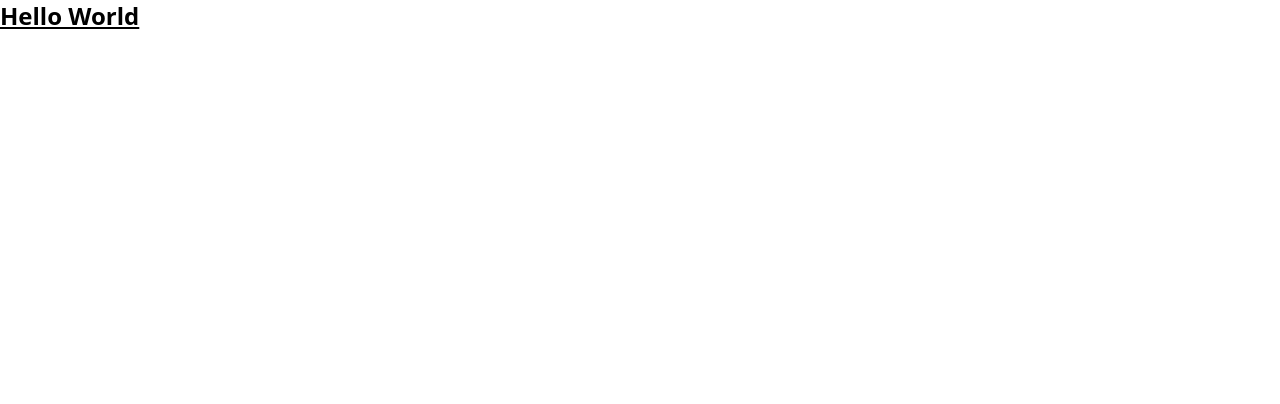
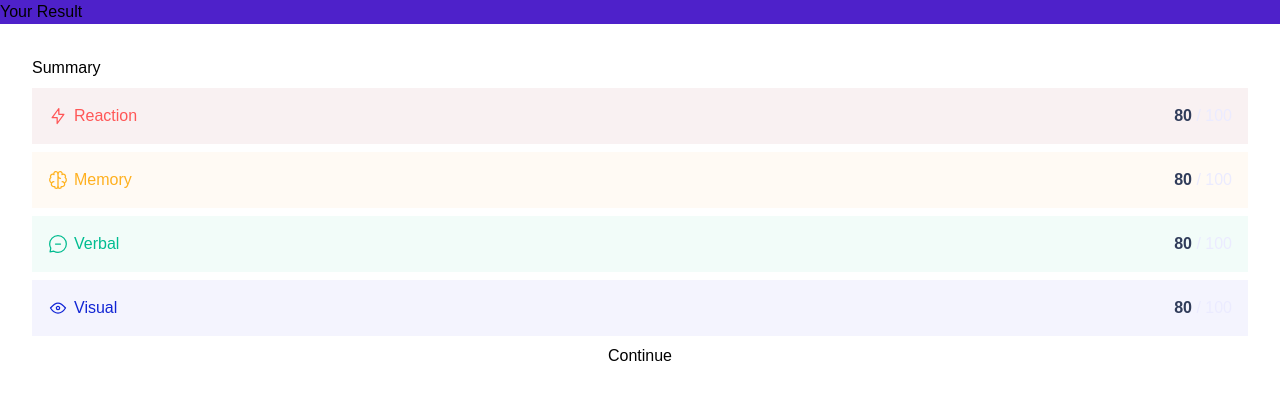
Before and after one commit to farizoctavy/latihanLima, a website: page index.html in a window 1280 px wide. Drawn offline with Linux system fonts and the light colour scheme.

Commit message:
solat dulu

```diff
--- a/index.html
+++ b/index.html
@@ -6,7 +6,48 @@
     <title>Document</title>
     <link rel="stylesheet" href="./src/output.css">
 </head>
-<body>
-    <h1 class="text-2xl font-bold underline">Hello World</h1>
+<body class="bg-white">
+    <div class="flex flex-col ">
+        <div class="bg-violetBlue">
+            <h1>Your Result</h1>
+        </div>
+
+        <div class="flex flex-col gap-2 p-8">
+            <h1>Summary</h1>
+            <div class="flex flex-row justify-between items-center p-4 bg-backgroundRed text-lightRed ">
+                <div class="flex flex-row gap-1.5">
+                    <img src="./src/assets/images/icon-reaction.svg" alt="">
+                    <p>Reaction</p>
+                </div>
+                <p class="text-lightLavender"><span class="font-bold text-darkGreyBlue">80</span> / 100</p>
+            </div>
+
+            <div class="flex flex-row justify-between items-center p-4 bg-backgroundOrangeYellow text-orangeYellow ">
+                <div class="flex flex-row gap-1.5">
+                    <img src="./src/assets/images/icon-memory.svg" alt="">
+                    <p>Memory</p>
+                </div>
+                <p class="text-lightLavender"><span class="font-bold text-darkGreyBlue">80</span> / 100</p>
+            </div>
+
+            <div class="flex flex-row justify-between items-center p-4 bg-backgroundGreenTeal text-greenTeal ">
+                <div class="flex flex-row gap-1.5">
+                    <img src="./src/assets/images/icon-verbal.svg" alt="">
+                    <p>Verbal</p>
+                </div>
+                <p class="text-lightLavender"><span class="font-bold text-darkGreyBlue">80</span> / 100</p>
+            </div>
+
+            <div class="flex flex-row justify-between items-center p-4 bg-backgroundCobaltBlue text-cobaltBlue ">
+                <div class="flex flex-row gap-1.5">
+                    <img src="./src/assets/images/icon-visual.svg" alt="">
+                    <p>Visual</p>
+                </div>
+                <p class="text-lightLavender"><span class="font-bold text-darkGreyBlue">80</span> / 100</p>
+            </div>
+
+            <button class="">Continue</button>
+        </div>
+    </div>
 </body>
 </html>
--- a/src/input.css
+++ b/src/input.css
@@ -1 +1,27 @@
-@import "tailwindcss"
+@import "tailwindcss";
+
+@theme{
+    /*primary*/
+    --color-lightRed: hsl(0, 100%, 67%);
+    --color-orangeYellow: hsl(39, 100%, 56%);
+    --color-greenTeal: hsl(166, 100%, 37%);
+    --color-cobaltBlue: hsl(234, 85%, 45%);
+    --color-backgroundRed : #f9f1f2;
+    --color-backgroundOrangeYellow: #fffaf4;
+    --color-backgroundGreenTeal: #f2fcf9;
+    --color-backgroundCobaltBlue: #f4f4fe;
+    /*gradient*/
+    --color-lightSlateBlue: hsl(252, 100%, 67%);
+    --color-lightRoyalBlue: hsl(241, 81%, 54%);
+    --color-violetBlue: hsla(256, 72%, 46%, 1);
+    --color-persianBlue: hsla(241, 72%, 46%, 0);
+    /*neutral*/
+    --color-white: hsl(0, 0%, 100%);
+    --color-paleBlue: hsl(221, 100%, 96%);
+    --color-lightLavender: hsl(241, 100%, 96%);
+    --color-darkGreyBlue: hsl(223, 30%, 27%);
+}
+
+@theme {
+    --default-font-family: 'Hanken Grotesk', sans-serif;
+}
--- /dev/null
+++ b/style-guide.md
@@ -0,0 +1,53 @@
+# Front-end Style Guide
+
+## Layout
+
+The designs were created to the following widths:
+
+- Mobile: 375px
+- Desktop: 1440px
+
+> 💡 These are just the design sizes. Ensure content is responsive and meets WCAG requirements by testing the full range of screen sizes from 320px to large screens.
+
+## Colors
+
+### Primary
+
+- Light red: hsl(0, 100%, 67%)
+- Orangey yellow: hsl(39, 100%, 56%)
+- Green teal: hsl(166, 100%, 37%)
+- Cobalt blue: hsl(234, 85%, 45%)
+
+## Gradients
+
+- Light slate blue (background): hsl(252, 100%, 67%)
+- Light royal blue (background): hsl(241, 81%, 54%)
+
+- Violet blue (circle): hsla(256, 72%, 46%, 1)
+- Persian blue (circle): hsla(241, 72%, 46%, 0)
+
+
+
+### Neutral
+
+- White: hsl(0, 0%, 100%)
+- Pale blue: hsl(221, 100%, 96%)
+- Light lavender: hsl(241, 100%, 89%)
+- Dark gray blue: hsl(224, 30%, 27%)
+
+### Notes
+
+Use transparency to get the color variations necessary to match the design. Hint: look into using `hsla()`.
+
+## Typography
+
+### Body Copy
+
+- Font size (paragraphs): 18px
+
+### Font
+
+- Family: [Hanken Grotesk](https://fonts.google.com/specimen/Hanken+Grotesk)
+- Weights: 500, 700, 800
+
+> 💎 [Upgrade to Pro](https://www.frontendmentor.io/pro?ref=style-guide) for design file access to see all design details and get hands-on experience using a professional workflow with tools like Figma.
```
Also changed, not shown: src/assets/fonts/HankenGrotesk-VariableFont_wght.ttf (added), src/assets/fonts/README.txt (added), src/assets/fonts/static/HankenGrotesk-Bold.ttf (added), src/assets/fonts/static/HankenGrotesk-ExtraBold.ttf (added), src/assets/fonts/static/HankenGrotesk-Medium.ttf (added), src/assets/images/favicon-32x32.png (added), src/assets/images/icon-memory.svg (added), src/assets/images/icon-reaction.svg (added), src/assets/images/icon-verbal.svg (added), src/assets/images/icon-visual.svg (added), src/output.css, 3 other files.
